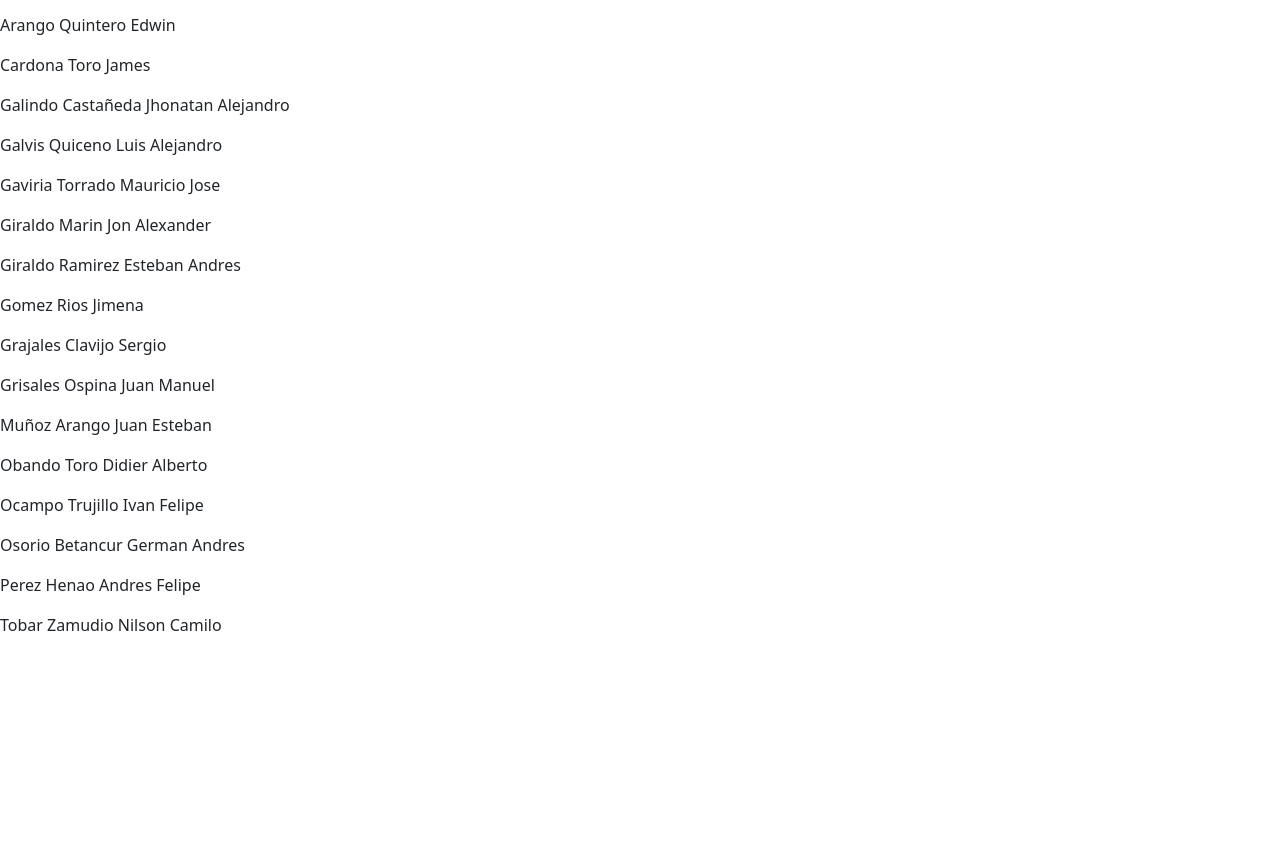
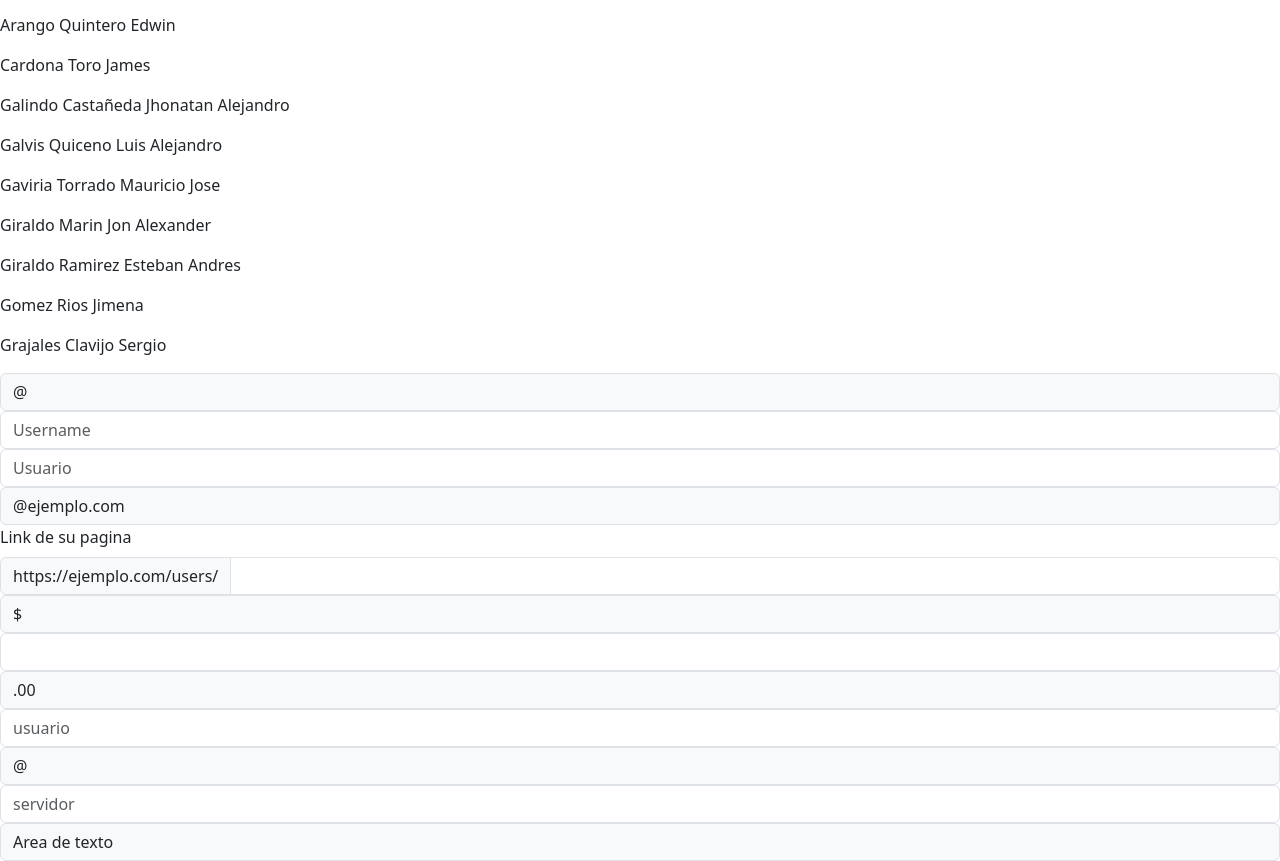
Before and after one commit to AlexisQuiceno/gituam, a plain HTML site: page index.html in a window 1280 px wide. Shown: the part 83-944 px from the top of the page. Before the commit the page ends 800 px from the top, so only its background shows below. Drawn offline with nearby package versions, Linux system fonts and the light colour scheme.

Commit message:
Update index.html

```diff
--- a/index.html
+++ b/index.html
@@ -60,6 +60,39 @@
 <!-- GRAJALES CLAVIJO SERGIO -->
 <div>
     <p>Grajales Clavijo Sergio</p>
+    <div class="a1">
+    <span class="input-group-text" id="basic-addon1">@</span>
+        <input type="text" class="form-control" placeholder="Username" aria-label="Username" aria-describedby="basic-addon1">
+      </div>
+
+      <div class="a1">
+        <input type="text" class="form-control" placeholder="Usuario" aria-label="Usuario" aria-describedby="basic-addon2">
+        <span class="input-group-text" id="basic-addon2">@ejemplo.com</span>
+      </div>
+
+      <div class="a1">
+        <label for="basic-url" class="form-label">Link de su pagina</label>
+        <div class="input-group">
+          <span class="input-group-text" id="basic-addon3">https://ejemplo.com/users/</span>
+          <input type="text" class="form-control" id="basic-url" aria-describedby="basic-addon3 basic-addon4">
+        </div>
+
+      <div class="a1">
+        <span class="input-group-text">$</span>
+        <input type="text" class="form-control" aria-label="Amount (to the nearest dollar)">
+        <span class="input-group-text">.00</span>
+      </div>
+
+      <div class="a1">
+        <input type="text" class="form-control" placeholder="usuario" aria-label="usuario">
+        <span class="input-group-text">@</span>
+        <input type="text" class="form-control" placeholder="servidor" aria-label="servidor">
+      </div>
+
+      <div class="a1">
+        <span class="input-group-text">Area de texto</span>
+        <textarea class="form-control" aria-label="With textarea"></textarea>
+      </div>
 </div>
 
 <!-- GRISALES OSPINA JUAN MANUEL -->
```
